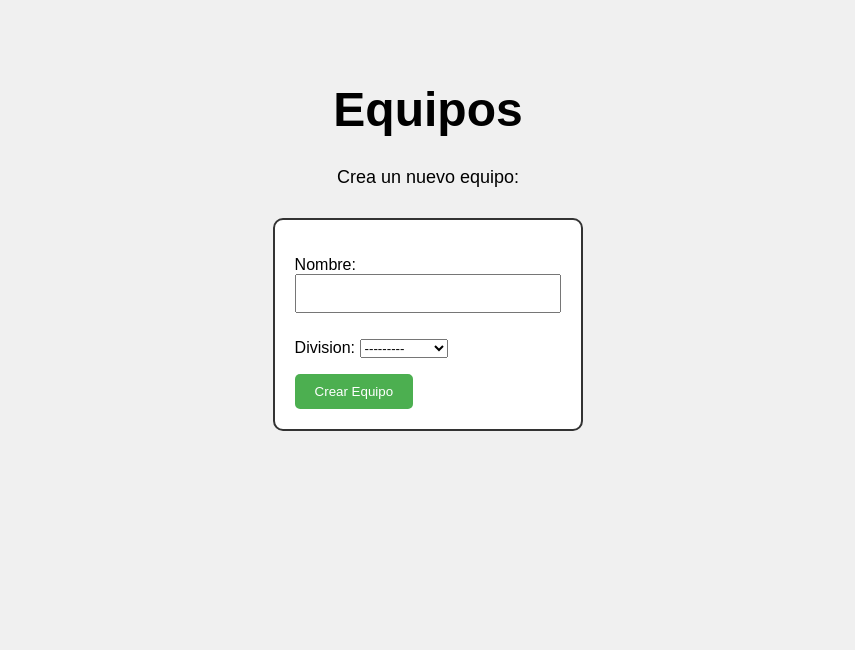
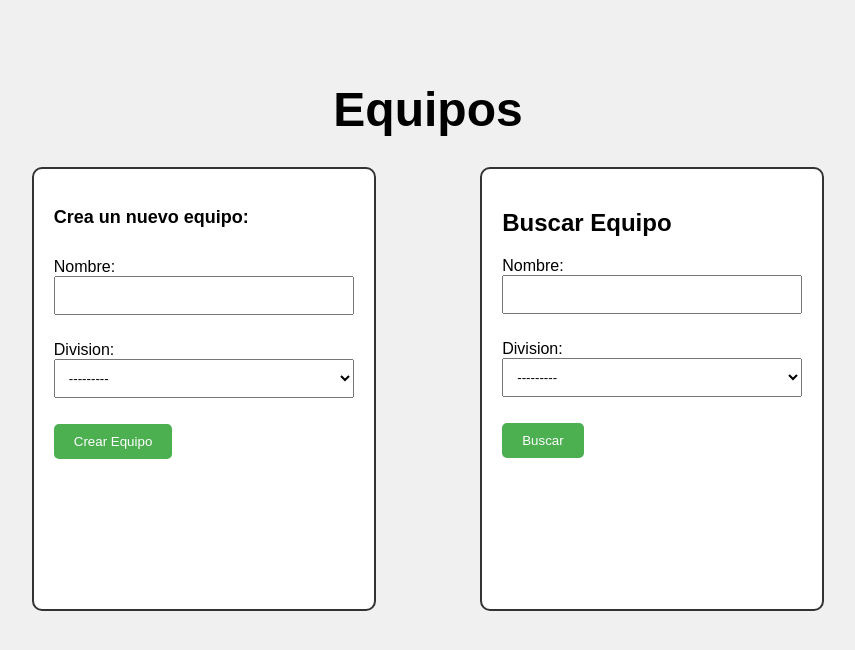
Before and after one commit to RodrigoPastrana/Tercera_Preentrega_RodrigoPastranaLopez, a Django app: page /crear_equipo/ in a window 1280 px wide. Shown: the top 650 px of the page, without its empty margins (212-1067 px from the left). Run offline with Django 5.2, Linux system fonts and the light colour scheme; data comes from the database, SQL or seed files in the repository; both versions use the stored data as it was after the commit.

Commit message:
Falta arreglar el buscador

```diff
--- a/DreamLeague/DreamLeague/urls.py
+++ b/DreamLeague/DreamLeague/urls.py
@@ -24,4 +24,7 @@ urlpatterns = [
     path("crear_division/", liga_views.crear_division, name="crear_division"),
     path("crear_equipo/", liga_views.crear_equipo, name="crear_equipo"),
     path("crear_jugador/", liga_views.crear_jugador, name="crear_jugador"),
+    path("buscar/division/", liga_views.buscar_division, name="buscar_division"),
+    path("buscar/equipo/", liga_views.buscar_equipo, name="buscar_equipo"),
+    path("buscar/jugador/", liga_views.buscar_jugador, name="buscar_jugador"),
 ]
--- a/DreamLeague/Liga/templates/Liga/crear_equipo.html
+++ b/DreamLeague/Liga/templates/Liga/crear_equipo.html
@@ -3,7 +3,7 @@
 <head>
     <meta charset="UTF-8">
     <meta name="viewport" content="width=device-width, initial-scale=1.0">
-    <title>Crear Equipo</title>
+    <title>Equipos</title>
     <style>
         body {
             font-family: Arial, sans-serif;
@@ -14,36 +14,41 @@
 
         .container {
             text-align: center;
-            padding-top: 50px; /* Ajusta la cantidad según sea necesario */
+            padding-top: 50px;
         }
 
         h1 {
-            font-size: 48px; /* Ajusta el tamaño del título */
-            margin-bottom: 30px; /* Ajusta el espacio debajo del título */
+            font-size: 48px;
+            margin-bottom: 30px;
         }
 
         .texto {
             font-size: 18px;
-            margin-bottom: 30px; /* Ajusta el espacio debajo del texto */
+            margin-bottom: 30px;
+            font-weight: bold;
         }
 
-        form {
+        .form-container {
             display: inline-block;
             text-align: left;
             padding: 20px;
             border: 2px solid #333;
             border-radius: 10px;
             background-color: #fff;
+            width: 300px;
+            vertical-align: top;
+            height: 400px; /* Ajusta la altura según sea necesario */
+            margin: 0 50px; /* Añadir espacio entre los contenedores */
         }
 
-        input[type="text"] {
+        input[type="text"], select {
             width: 100%;
             padding: 10px;
             margin-bottom: 10px;
             box-sizing: border-box;
         }
 
-        input[type="submit"] {
+        input[type="submit"], button {
             background-color: #4CAF50;
             color: white;
             padding: 10px 20px;
@@ -52,14 +57,21 @@
             cursor: pointer;
         }
 
-        input[type="submit"]:hover {
+        input[type="submit"]:hover, button:hover {
             background-color: #45a049;
+        }
+
+        .results {
+            text-align: left;
+            margin-top: 20px;
         }
     </style>
 </head>
 <body>
     <div class="container">
         <h1>Equipos</h1>
+
+        <div class="form-container">
             <p class="texto">Crea un nuevo equipo:</p>
             <form action="{% url 'crear_equipo' %}" method="post">
                 {% csrf_token %}
@@ -67,5 +79,25 @@
                 <input type="submit" value="Crear Equipo">
             </form>
         </div>
+
+        <div class="form-container">
+            <h2>Buscar Equipo</h2>
+            <form method="get" action="{% url 'buscar_equipo' %}">
+                {{ form.as_p }}
+                <button type="submit">Buscar</button>
+            </form>
+
+            {% if resultados %}
+                <div class="results">
+                    <h3>Resultados:</h3>
+                    <ul>
+                        {% for equipo in resultados %}
+                            <li>{{ equipo.nombre }}</li>
+                        {% endfor %}
+                    </ul>
+                </div>
+            {% endif %}
+        </div>
+    </div>
 </body>
 </html>
--- a/DreamLeague/Liga/views.py
+++ b/DreamLeague/Liga/views.py
@@ -1,6 +1,7 @@
 from django.shortcuts import render, redirect
 from .forms import DivisiónForm, EquipoForm, JugadorForm
 from .models import División, Equipo, Jugador
+from .search_forms import DivisionSearchForm, EquipoSearchForm, JugadorSearchForm
 
 
 def inicio(request):
@@ -38,3 +39,36 @@ def crear_jugador(request):
     else:
         form = JugadorForm()
     return render(request, "liga/crear_jugador.html", {"form": form})
+
+
+def buscar_division(request):
+    form = DivisionSearchForm()
+    resultados = None
+    if "query" in request.GET:
+        form = DivisionSearchForm(request.GET)
+        if form.is_valid():
+            query = form.cleaned_data["query"]
+            resultados = División.objects.filter(nombre__icontains=query)
+    return render(request, "liga/buscar_division.html", {"form": form, "resultados": resultados})
+
+
+def buscar_equipo(request):
+    form = EquipoSearchForm()
+    resultados = None
+    if "query" in request.GET:
+        form = EquipoSearchForm(request.GET)
+        if form.is_valid():
+            query = form.cleaned_data["query"]
+            resultados = Equipo.objects.filter(nombre__icontains=query)
+    return render(request, "liga/buscar_equipo.html", {"form": form, "resultados": resultados})
+
+
+def buscar_jugador(request):
+    form = JugadorSearchForm()
+    resultados = None
+    if "query" in request.GET:
+        form = JugadorSearchForm(request.GET)
+        if form.is_valid():
+            query = form.cleaned_data["query"]
+            resultados = Jugador.objects.filter(nombre__icontains=query)
+    return render(request, "liga/buscar_jugador.html", {"form": form, "resultados": resultados})
```
Also changed, not shown: DreamLeague/Liga/search_forms.py (added, +15 -0 lines), DreamLeague/Liga/templates/Liga/crear_division.html (+41 -9 lines), DreamLeague/Liga/templates/Liga/crear_jugador.html (+41 -9 lines), DreamLeague/db.sqlite3. Lines whose indentation alone changed are shown as unchanged.
